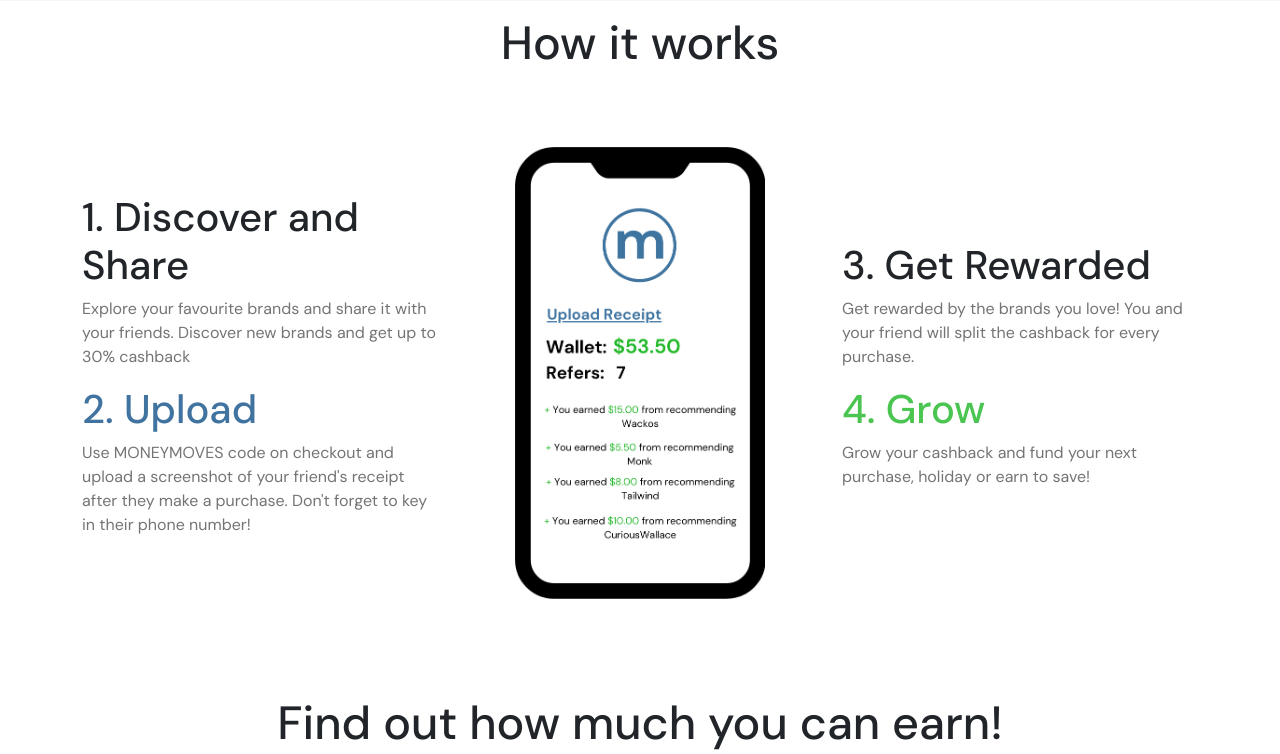
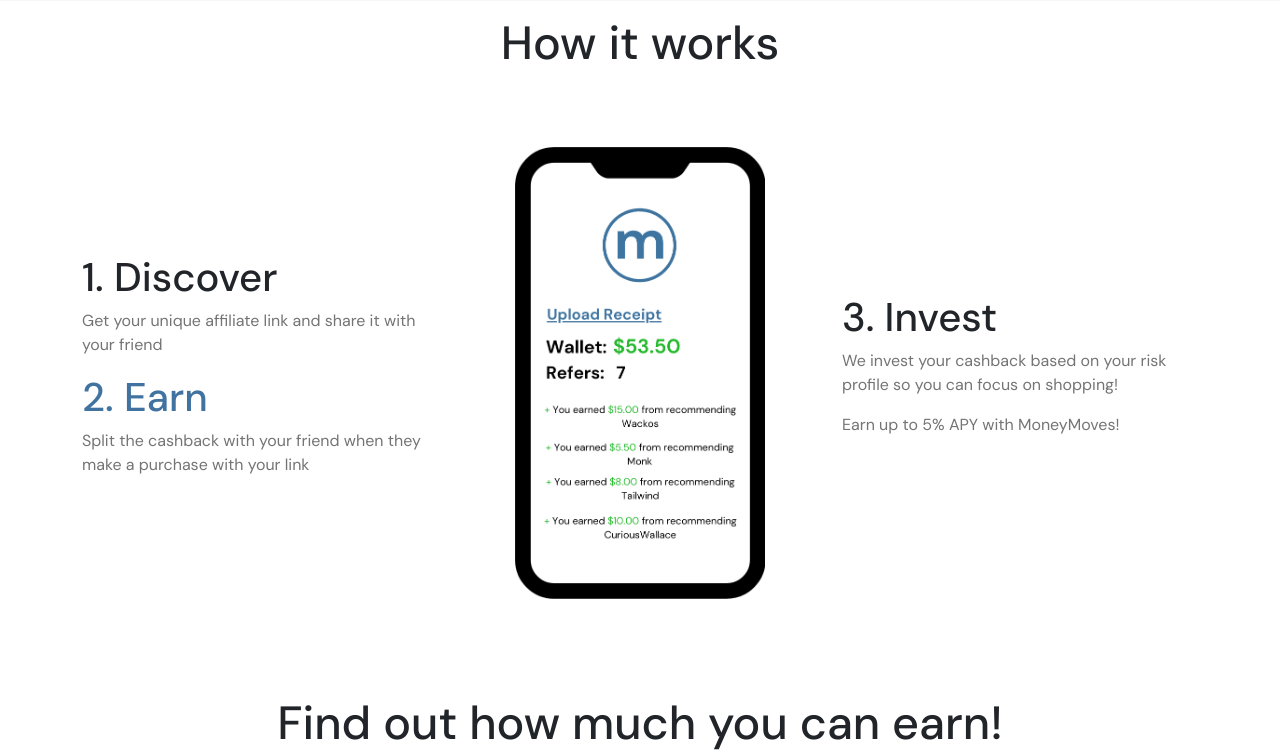
Before and after one commit to JasonAlexKaharudin/moneymoves-deploy, a Django app: page / in a window 1280 px wide. Shown: the part 1793-2547 px from the top of the page. Run offline with Django 3.2, Linux system fonts and the light colour scheme; parts of the project's set-up code (start-up, migrations or seed data) failed here and were passed over; some libraries are stand-ins or nearby versions; some web fonts are replaced.

Commit message:
updated the how it works section, changed referral logic and brands page

```diff
--- a/users/templates/users/home.html
+++ b/users/templates/users/home.html
@@ -197,17 +197,16 @@
           </div>
           <div class="row">
               <div class="col-md-4 d-flex d-sm-flex d-md-flex d-lg-flex d-xl-flex d-xxl-flex flex-column align-items-center align-items-sm-center justify-content-md-center align-items-md-start justify-content-lg-center align-items-lg-start justify-content-xl-center align-items-xl-start justify-content-xxl-center align-items-xxl-start">
-                  <h1>1. Discover and Share</h1>
-                  <p style="color: rgb(116,116,116);">Explore your favourite brands and share it with your friends. Discover new brands and get up to 30% cashback</p>
-                  <h1 style="color: rgb(64,115,159);">2. Upload</h1>
-                  <p style="color: rgb(116,116,116);">Use MONEYMOVES code on checkout and upload a screenshot of your friend's receipt after they make a purchase. Don't forget to key in their phone number!</p>
+                  <h1>1. Discover</h1>
+                  <p style="color: rgb(116,116,116);">Get your unique affiliate link and share it with your friend</p>
+                  <h1 style="color: rgb(64,115,159);">2. Earn</h1>
+                  <p style="color: rgb(116,116,116);">Split the cashback with your friend when they make a purchase with your link</p>
               </div>
               <div class="col-md-4 d-flex d-sm-flex d-md-flex d-lg-flex d-xl-flex d-xxl-flex justify-content-center justify-content-sm-center justify-content-md-center align-items-md-center justify-content-lg-center align-items-lg-center justify-content-xl-center justify-content-xxl-center" style="padding-bottom: 32px;padding-top: 32px;"><img src="{%static 'users/img/landing page assets 3.png'%}" style="width: 70%;height: auto;"></div>
               <div class="col-md-4 d-flex d-sm-flex d-md-flex d-lg-flex d-xl-flex d-xxl-flex flex-column align-items-center align-items-sm-center justify-content-md-center align-items-md-start justify-content-lg-center justify-content-xl-center align-items-xl-start justify-content-xxl-center align-items-xxl-start">
-                  <h1>3. Get Rewarded</h1>
-                  <p style="color: rgb(116,116,116);">Get rewarded by the brands you love! You and your friend will split the cashback for every purchase.</p>
-                  <h1 style="color: rgb(75,197,81);">4. Grow</h1>
-                  <p style="color: rgb(116,116,116);">Grow your cashback and fund your next purchase, holiday or earn to save!</p>
+                  <h1>3. Invest</h1>
+                  <p style="color: rgb(116,116,116);">We invest your cashback based on your risk profile so you can focus on shopping!</p>
+                  <p style="color: rgb(116,116,116);">Earn up to 5% APY with MoneyMoves!</p>
               </div>
           </div>
       </div>
--- a/users/views.py
+++ b/users/views.py
@@ -10,8 +10,8 @@ def home(request):
     return render(request, 'users/home.html', {})
 
 
-def shop(request):
-    return render(request, 'users/shop.html', {})
+def brands(request):
+    return render(request, 'users/brands.html', {})
 
 @login_required
 def profile(request):
--- a/webapp/urls.py
+++ b/webapp/urls.py
@@ -17,7 +17,7 @@ urlpatterns = [
     path('password-reset/done', auth_views.PasswordResetDoneView.as_view(template_name='users/password_reset_done.html'), name='password_reset_done'),
     path('password-reset-confirm/<uidb64>/<token>/', auth_views.PasswordResetConfirmView.as_view(template_name='users/password_reset_confirm.html'), name='password_reset_confirm'),
     path('password-reset-complete/', auth_views.PasswordResetCompleteView.as_view(template_name='users/password_reset_complete.html'), name='password_reset_complete'),
-    path('shop/', user_views.shop, name = 'shop page'),
+    path('brands/', user_views.brands, name = 'brands page'),
     path('referral/', include('referrals.urls')),
     path('api/', include('api.urls'))
 ]
```
Also changed, not shown: api/views.py (+3 -5 lines), referrals/models.py (+24 -18 lines), users/templates/users/brands.html (renamed from users/templates/users/shop.html).
